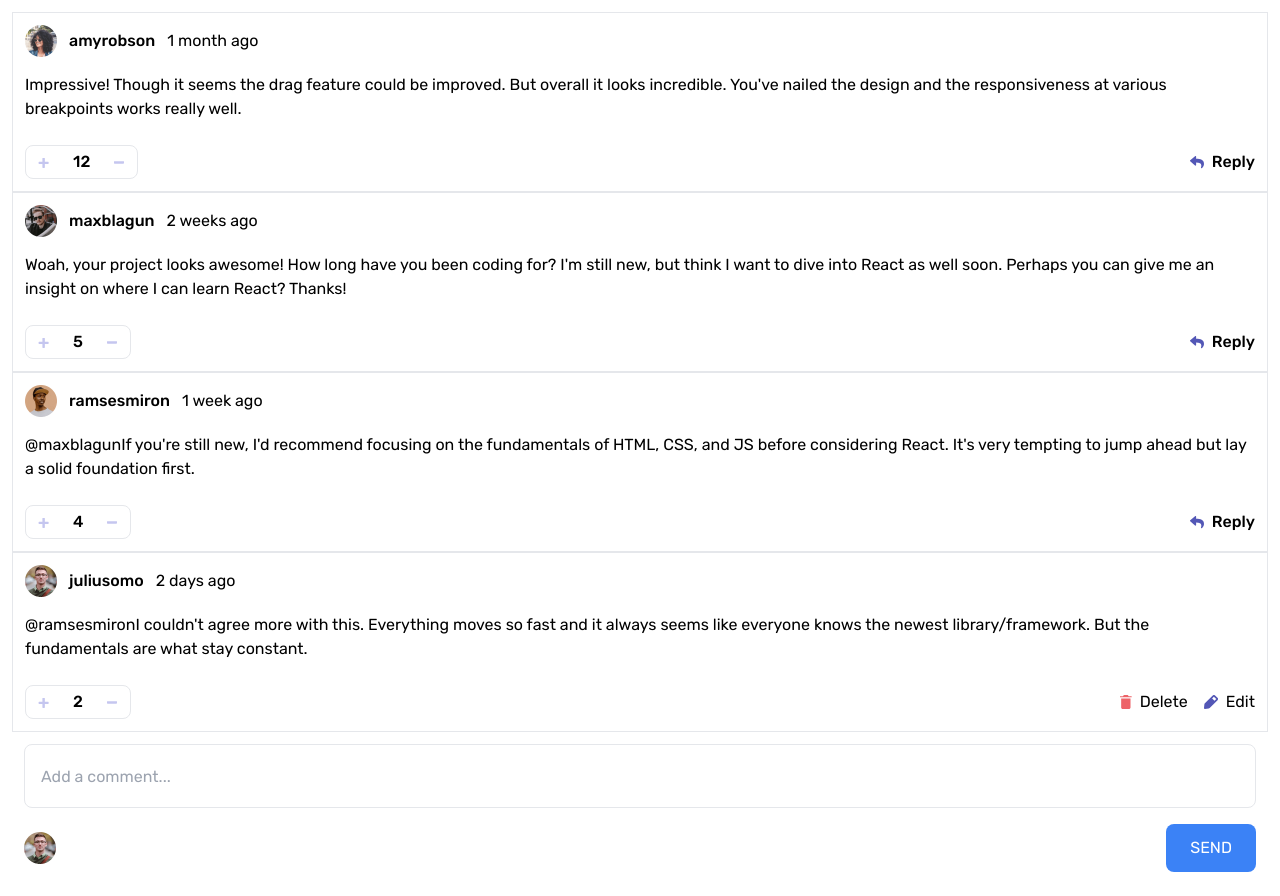
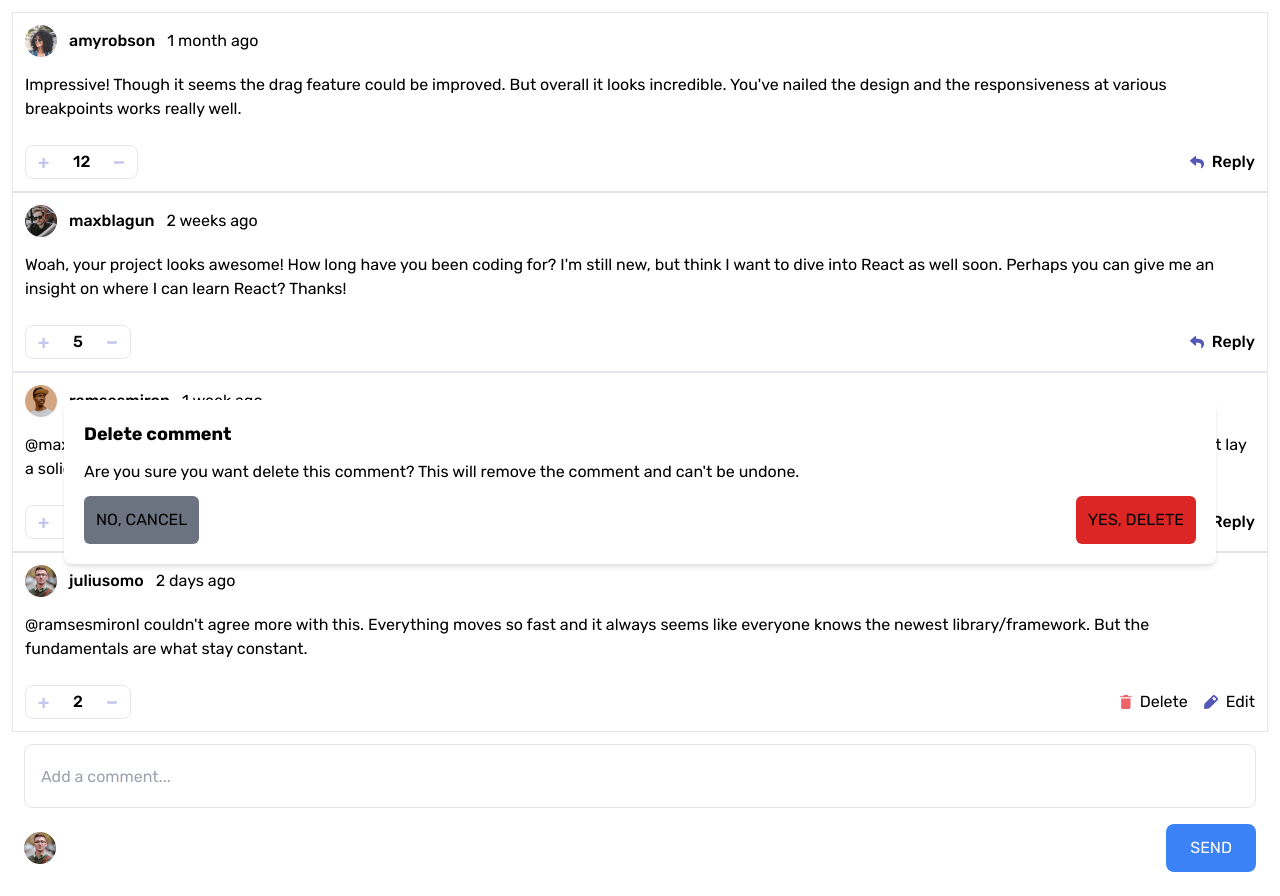
Before and after one commit to bitswa/React-frontendmentor-interactive-comments, a React (Vite) app: page / in a window 1280 px wide. Both pictures are taken after a click on the button "Delete". Built offline with nearby package versions, Linux system fonts and the light colour scheme.

Commit message:
adding modal

```diff
--- a/src/App.jsx
+++ b/src/App.jsx
@@ -2,7 +2,7 @@ import { useEffect, useState } from "react";
 import { Message } from "./components/Message";
 import data from "./data.json";
 
-function App() {
+export function App() {
   const { image, username } = data.currentUser;
 
   const [message, setMessage] = useState("");
@@ -48,17 +48,12 @@ function App() {
     <div className="p-3 h-full">
       {comments?.map((comment) => {
         return (
-          <>
           <Message
             key={comment.id}
             handleScore={handleScore}
             handleDelete={handleDelete}
             data={comment}
           />
-            {comment?.replies?.map((reply) => {
-              return <Message key={reply.id} handleDelete={handleDelete} handleScore={handleScore} data={reply} />;
-            })}
-          </>
         );
       })}
       <form
@@ -92,5 +87,3 @@ function App() {
     </div>
   );
 }
-
-export default App;
--- /dev/null
+++ b/src/components/DeleteAlert.jsx
@@ -0,0 +1,15 @@
+export function DeleteAlert({data,  handleDelete, setShowModal }) {
+  return (
+    <div className="w-[90vw] shadow-md bg-white rounded-lg p-5 absolute left-0 top-0 translate-x-[5vw] translate-y-[50vh]">
+      <h1 className="text-lg font-bold">Delete comment</h1>
+      <p className="py-3">
+        Are you sure you want delete this comment? This will remove the comment
+        and can't be undone.
+      </p>
+      <span className="flex justify-between">
+        <button className="p-3 rounded-md bg-gray-500" onClick={() => setShowModal(false)}>NO, CANCEL</button>
+        <button className="p-3 rounded-md bg-red-600" onClick={() => handleDelete(data)}>YES, DELETE</button>
+      </span>
+    </div>
+  );
+}
--- a/src/components/Message.jsx
+++ b/src/components/Message.jsx
@@ -1,7 +1,13 @@
+import { useState } from "react";
+import { DeleteAlert } from "./DeleteAlert";
+
 export function Message({ data, handleScore, handleDelete }) {
   const { image, username } = data.user;
+
+  const [showModal, setShowModal] = useState(false);
+
   return (
-    <>
+    <div>
       <div className="p-3 border">
         <div className="flex items-center">
           <div>
@@ -40,9 +46,16 @@ export function Message({ data, handleScore, handleDelete }) {
             </div>
           ) : (
             <div className="flex gap-2">
+              {showModal && (
+                <DeleteAlert
+                  data={data}
+                  setShowModal={setShowModal}
+                  handleDelete={handleDelete}
+                />
+              )}
               <button
                 className="flex items-center"
-                onClick={() => handleDelete(data)}
+                onClick={() => setShowModal(true)}
               >
                 <img
                   className="px-2"
@@ -63,6 +76,16 @@ export function Message({ data, handleScore, handleDelete }) {
           )}
         </div>
       </div>
-    </>
+      {data?.replies?.map((reply) => {
+        return (
+          <Message
+            key={reply.id}
+            handleDelete={handleDelete}
+            handleScore={handleScore}
+            data={reply}
+          />
+        );
+      })}
+    </div>
   );
 }
--- a/src/main.jsx
+++ b/src/main.jsx
@@ -1,7 +1,7 @@
 import React from "react";
 import ReactDOM from "react-dom/client";
-import App from "./App";
-import './index.css';
+import { App } from "./App";
+import "./index.css";
 
 ReactDOM.createRoot(document.getElementById("root")).render(
   <React.StrictMode>
```
Lines whose indentation alone changed are shown as unchanged.
